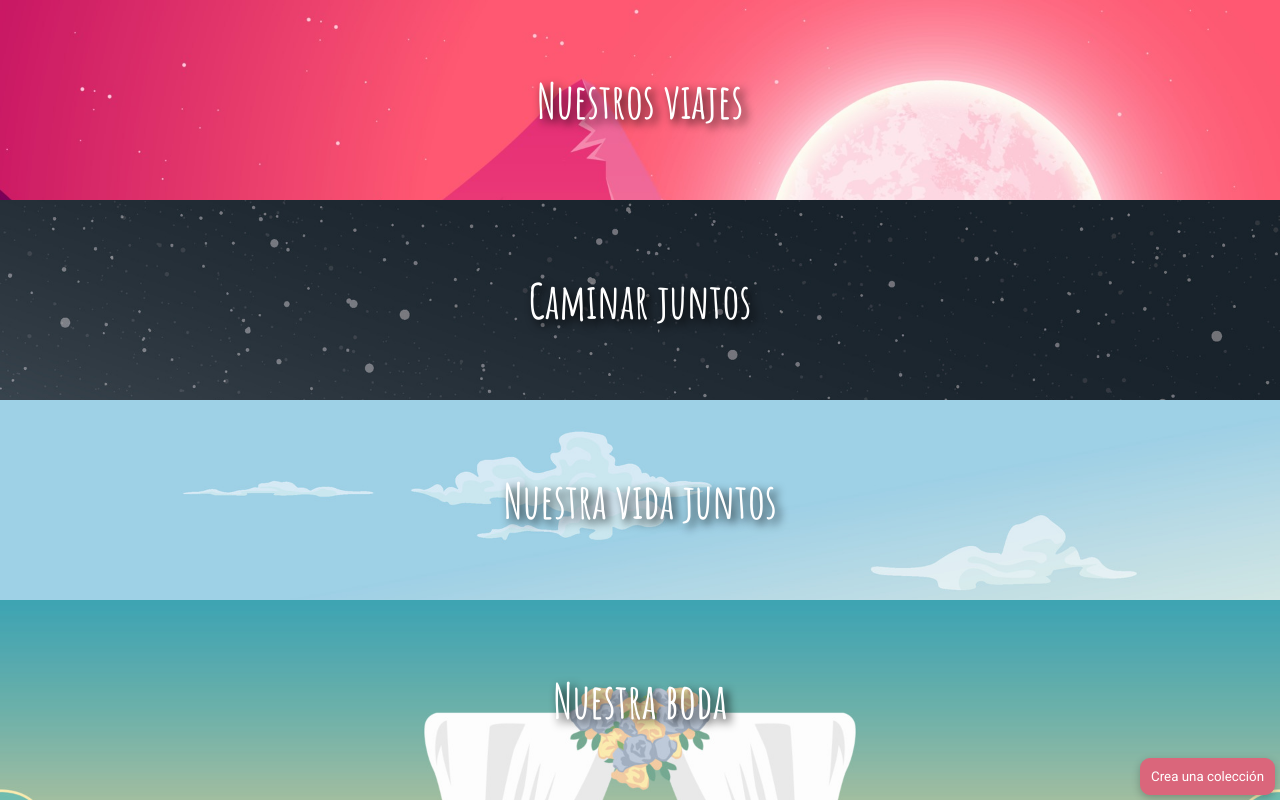
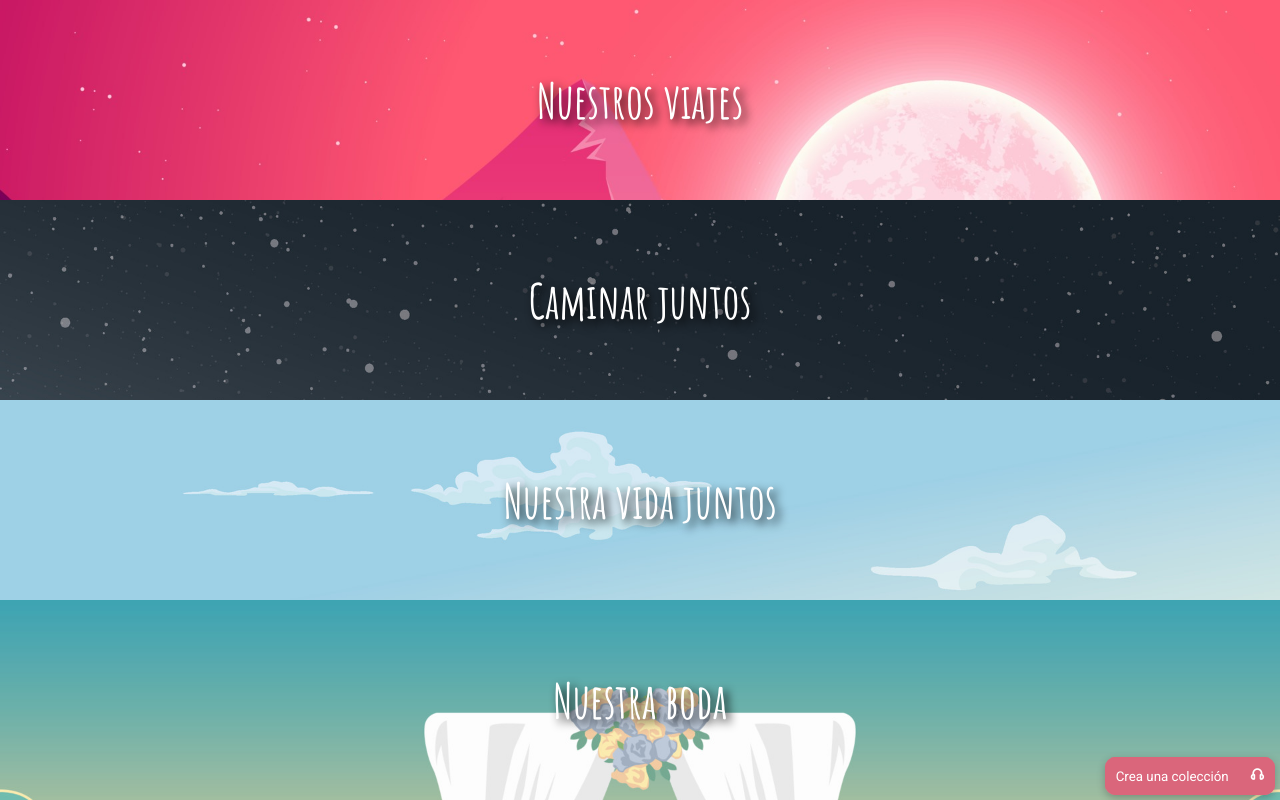
Before and after one commit to marcogalindo/galeria, a website: page index.html in a window 1280 px wide. Drawn offline with nearby package versions, Linux system fonts and the light colour scheme.

Commit message:
Update index.html

```diff
--- a/index.html
+++ b/index.html
@@ -26,6 +26,7 @@
 
         .container {
             height: 100vh;
+            width: 100vw;
             display: flex;
             flex-direction: column;
             align-items: stretch;
@@ -33,7 +34,7 @@
         }
 
         .album {
-            width: 100vw;
+            width: 100%;
             align-items: center;
             align-content: center;
             background-color: var(--color-one);
@@ -73,11 +74,23 @@
 
         .fixed {
             position: fixed;
+            z-index: 10000;
             bottom: 5px;
             right: 5px;
         }
 
-        .circle-btn {
+        .button-composed {
+            display: flex;
+            flex-direction: row;
+            box-shadow: rgba(0, 0, 0, 0.24) 0px 3px 8px;
+            overflow: hidden;
+            border-top-left-radius: 10px;
+            border-bottom-left-radius: 10px;
+            border-top-right-radius: 10px;
+            border-bottom-right-radius: 10px;
+        }
+
+        .btn {
             font-family: 'Roboto', sans-serif;
             font-weight: 400;
             border-radius: 10px;
@@ -85,8 +98,16 @@
             padding: 10px;
             background-color: var(--color-two);
             color: white;
-            z-index: 10000;
             box-shadow: rgba(0, 0, 0, 0.24) 0px 3px 8px;
+        }
+
+        .button-composed button {
+            border-radius: 0;
+            box-shadow: none;
+        }
+
+        .button-composed button i {
+            padding-top: 15px !important;
         }
     </style>
 </head>
@@ -105,9 +126,25 @@
         <div class="album" id="nuestra_boda">
             Nuestra boda
         </div>
-        <button class="circle-btn fixed">
-            Crea una colección
-        </button>
+        <div class="fixed button-composed">
+            <button class="btn">
+                Crea una colección
+            </button>
+            <button class="btn" id="playbackBtn">
+                <i class="fi fi-br-headphones"></i>
+            </button>
+            <audio src="background-music.mp3" id="audioBG"></audio>
+        </div>
     </div>
+
+    <script>
+        const btnPlay = document.getElementById("playbackBtn");
+
+        btnPlay.addEventListener("click", () => {
+            const audio = document.getElementById("audioBG");
+
+            audio.play();
+        })
+    </script>
 </body>
 </html>
```
